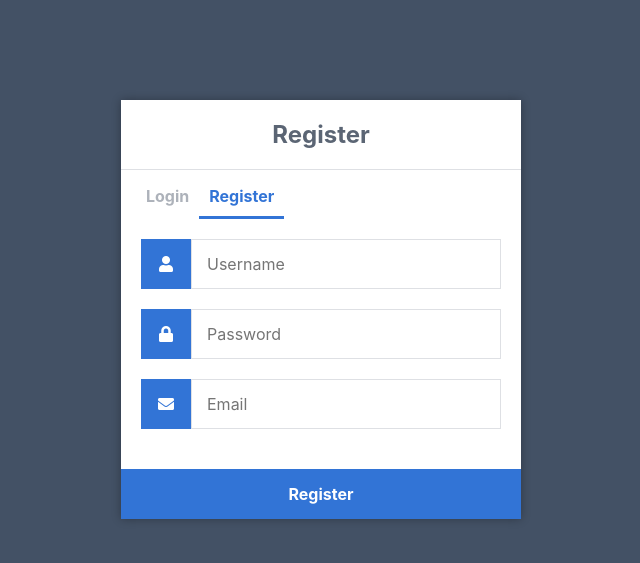
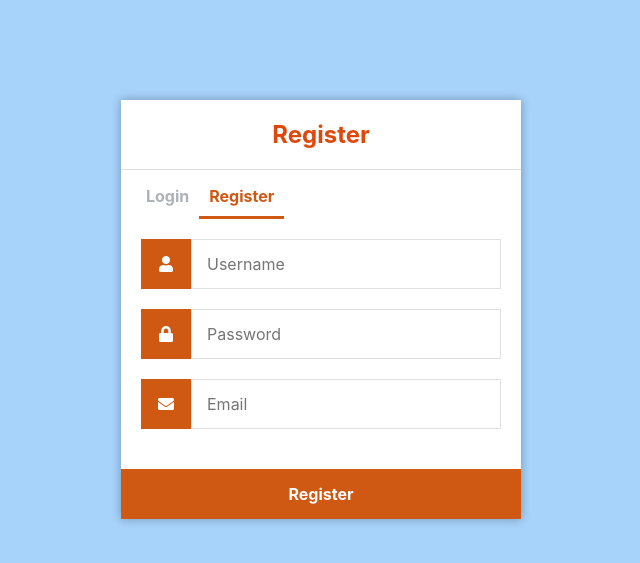
Before and after one commit to TuongTuan3T/webpython, a Flask app: page /pythonwebsite/register in a window 1280 px wide. Shown: the top 563 px of the page, without its empty margins (319-959 px from the left). Run offline with Flask 2, Linux system fonts and the light colour scheme; some libraries are stand-ins or nearby versions.

Commit message:
update css

```diff
--- a/static/style.css
+++ b/static/style.css
@@ -6,7 +6,7 @@
     -moz-osx-font-smoothing: grayscale;
 }
 body {
-    background-color: #435165;
+    background-color: #a7d2fa;
     margin: 0;
 }
 .login, .register {
@@ -17,7 +17,7 @@ body {
 }
 .login h1, .register h1 {
     text-align: center;
-    color: #5b6574;
+    color: #e04609fd;
     font-size: 24px;
     padding: 20px 0 20px 0;
     border-bottom: 1px solid #dee0e4;
@@ -37,8 +37,8 @@ body {
     color: #9da3ac;
 }
 .login .links a.active, .register .links a.active {
-    border-bottom: 3px solid #3274d6;
-    color: #3274d6;
+    border-bottom: 3px solid #cf5813;
+    color: #cf5813;
 }
 .login form, .register form {
     display: flex;
@@ -52,7 +52,7 @@ body {
     align-items: center;
     width: 50px;
     height: 50px;
-    background-color: #3274d6;
+    background-color:#cf5813;
     color: #ffffff;
 }
 .login form input[type="password"], .login form input[type="text"], .login form input[type="email"], .register form input[type="password"], .register form input[type="text"], .register form input[type="email"] {
@@ -66,7 +66,7 @@ body {
     width: 100%;
     padding: 15px;
     margin-top: 20px;
-    background-color: #3274d6;
+    background-color: #cf5813;
     border: 0;
     cursor: pointer;
     font-weight: bold;
@@ -74,11 +74,11 @@ body {
     transition: background-color 0.2s;
 }
 .login form input[type="submit"]:hover, .register form input[type="submit"]:hover {
-    background-color: #2868c7;
+    background-color: #cf5813;
     transition: background-color 0.2s;
 }
 .navtop {
-    background-color: #2f3947;
+    background-color: #e27c41;
     height: 60px;
     width: 100%;
     border: 0;
@@ -104,7 +104,7 @@ body {
 .navtop div a {
     padding: 0 20px;
     text-decoration: none;
-    color: #c1c4c8;
+    color: #ffffff;
     font-weight: bold;
 }
 .navtop div a i {
```
